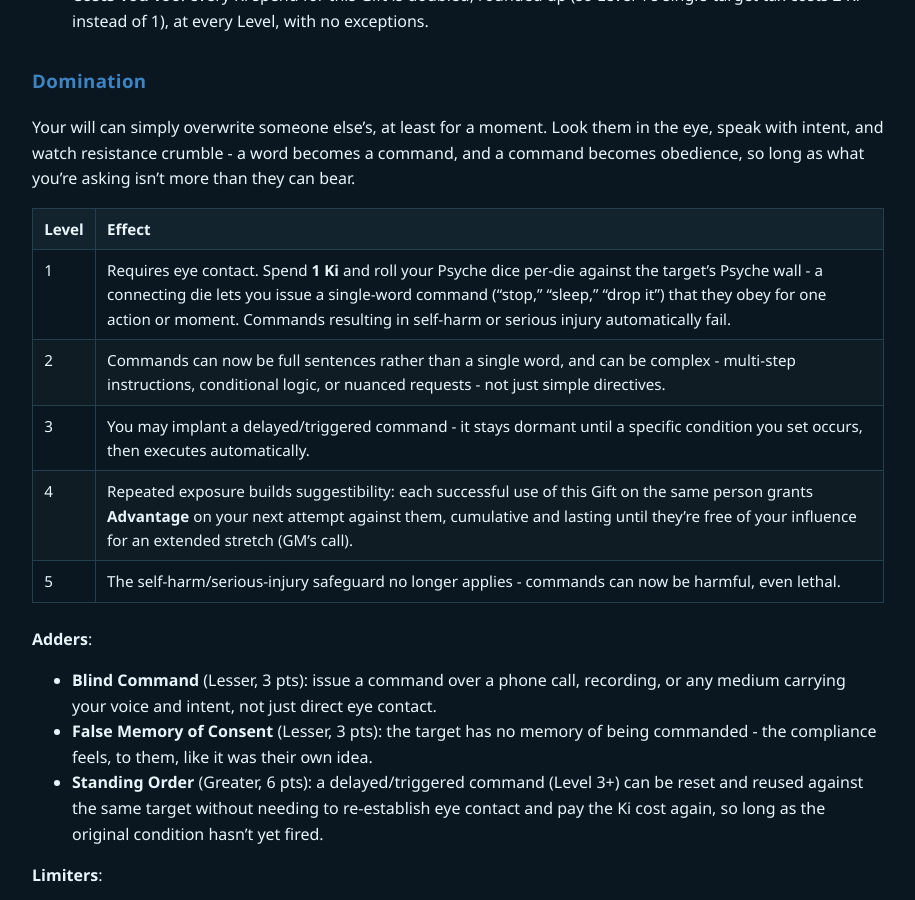
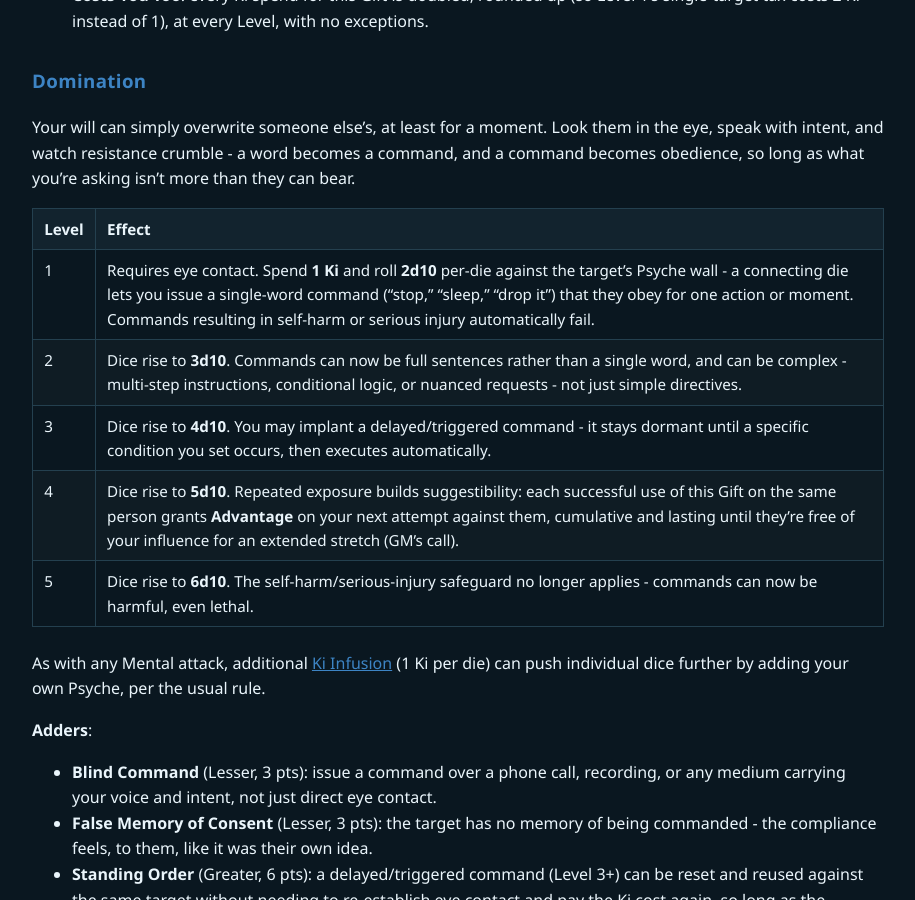
Before and after one commit to feralucce/20_Below, a Jekyll site: the page built from rules/gifts.md, in a window 1280 px wide and 900 px high, scrolled down 10652 px. Shown: the whole window, without its empty margins (182-1097 px from the left). Built offline with Jekyll 4.4.1, drawn with Linux system fonts in a browser that asks for light colours; our own code applies the rules of GitHub Pages for plain Markdown files; some of the changed text lies outside the part shown.

Commit message:
Unify Social/Mental attack dice-count across Skills and Gifts
Domination and Possession used "roll your Psyche score" for dice count,
decoupled from Gift Level entirely - a low-Psyche character maxing either
Gift to Level 5 could roll fewer dice than a brand-new Level 1 Enthrall
user, while a high-Psyche character got more dice at Level 1 than a maxed
Enthrall ever reaches. Rewrote both to the same 2/3/4/5/6d10-by-Level curve
Enthrall and Protocol already use (which also matches Claws/Fangs' Physical
progression), and added the Ki Infusion note the other two already had.

Also closes the standing gap where an ungifted Social/Mental attack (a
Skill with no Gift) had no defined dice count at all - new rules.md section
sets it to Skill Tier + 1, landing on the identical numbers as the Gift
curve so Skills and Gifts share one ladder.

```diff
--- a/rules/gifts.md
+++ b/rules/gifts.md
@@ -260,11 +260,13 @@ Your will can simply overwrite someone else's, at least for a moment. Look them
 
 | Level | Effect |
 |---|---|
-| 1 | Requires eye contact. Spend **1 Ki** and roll your Psyche dice per-die against the target's Psyche wall - a connecting die lets you issue a single-word command ("stop," "sleep," "drop it") that they obey for one action or moment. Commands resulting in self-harm or serious injury automatically fail. |
-| 2 | Commands can now be full sentences rather than a single word, and can be complex - multi-step instructions, conditional logic, or nuanced requests - not just simple directives. |
-| 3 | You may implant a delayed/triggered command - it stays dormant until a specific condition you set occurs, then executes automatically. |
-| 4 | Repeated exposure builds suggestibility: each successful use of this Gift on the same person grants **Advantage** on your next attempt against them, cumulative and lasting until they're free of your influence for an extended stretch (GM's call). |
-| 5 | The self-harm/serious-injury safeguard no longer applies - commands can now be harmful, even lethal. |
+| 1 | Requires eye contact. Spend **1 Ki** and roll **2d10** per-die against the target's Psyche wall - a connecting die lets you issue a single-word command ("stop," "sleep," "drop it") that they obey for one action or moment. Commands resulting in self-harm or serious injury automatically fail. |
+| 2 | Dice rise to **3d10**. Commands can now be full sentences rather than a single word, and can be complex - multi-step instructions, conditional logic, or nuanced requests - not just simple directives. |
+| 3 | Dice rise to **4d10**. You may implant a delayed/triggered command - it stays dormant until a specific condition you set occurs, then executes automatically. |
+| 4 | Dice rise to **5d10**. Repeated exposure builds suggestibility: each successful use of this Gift on the same person grants **Advantage** on your next attempt against them, cumulative and lasting until they're free of your influence for an extended stretch (GM's call). |
+| 5 | Dice rise to **6d10**. The self-harm/serious-injury safeguard no longer applies - commands can now be harmful, even lethal. |
+
+As with any Mental attack, additional [Ki Infusion](rules.md#ki-infusion) (1 Ki per die) can push individual dice further by adding your own Psyche, per the usual rule.
 
 **Adders**:
 
@@ -714,11 +716,13 @@ Beyond command, beyond obedience - you can push your own consciousness into some
 
 | Level | Effect |
 |---|---|
-| 1 | Requires touch. Spend **1 Ki** and roll your Psyche dice per-die against the target's Psyche wall - a connecting die lets you possess their body for the rest of the scene. Your own body goes limp and undefended while you're away. |
-| 2 | Touch is no longer required - possession can be attempted at **Close range**. |
-| 3 | Range extends to **Near**. Possession duration becomes indefinite - lasting until you choose to return or are forcibly expelled, not capped at a scene. |
-| 4 | Range extends to **Far**. While possessing, you gain full access to the host's Skills, Boons, and other Gifts, using their body's full capability as your own. |
-| 5 | You may possess a new target instantly, snapping from one host directly into another without returning to your own body first, so long as you can make eye contact with the new target. |
+| 1 | Requires touch. Spend **1 Ki** and roll **2d10** per-die against the target's Psyche wall - a connecting die lets you possess their body for the rest of the scene. Your own body goes limp and undefended while you're away. |
+| 2 | Dice rise to **3d10**. Touch is no longer required - possession can be attempted at **Close range**. |
+| 3 | Dice rise to **4d10**. Range extends to **Near**. Possession duration becomes indefinite - lasting until you choose to return or are forcibly expelled, not capped at a scene. |
+| 4 | Dice rise to **5d10**. Range extends to **Far**. While possessing, you gain full access to the host's Skills, Boons, and other Gifts, using their body's full capability as your own. |
+| 5 | Dice rise to **6d10**. You may possess a new target instantly, snapping from one host directly into another without returning to your own body first, so long as you can make eye contact with the new target. |
+
+As with any Mental attack, additional [Ki Infusion](rules.md#ki-infusion) (1 Ki per die) can push individual dice further by adding your own Psyche, per the usual rule.
 
 **Adders**:
 
```
Also changed, not shown: rules/rules.md (+17 -0 lines).
